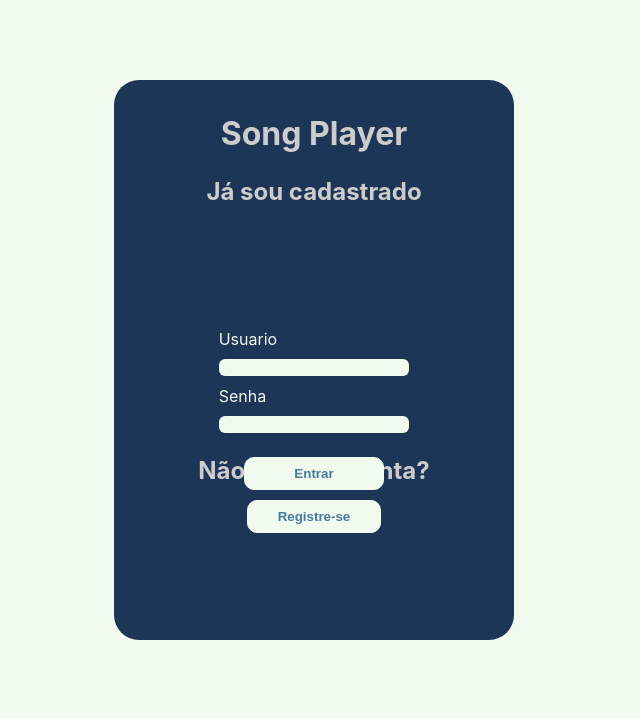
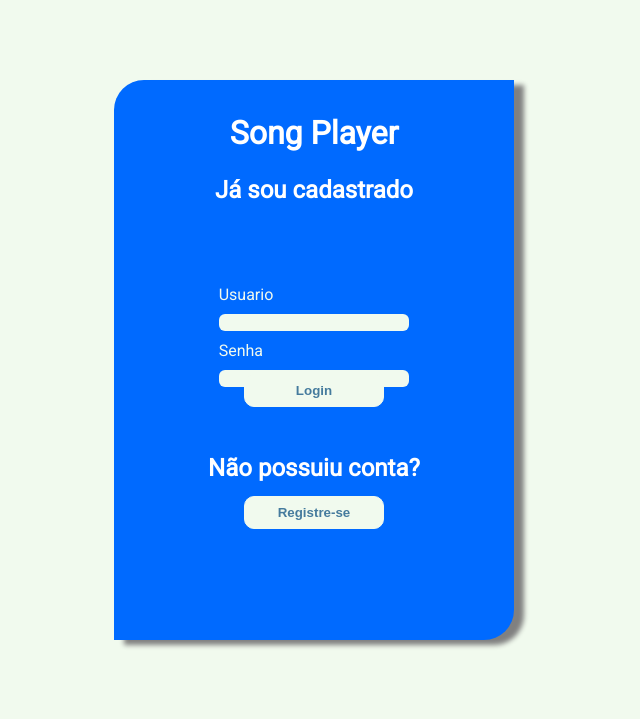
Before and after one commit to DiegoAbenicio/Player, a PHP site: page / in a window 1280 px wide. Shown: the top 719 px of the page, without its empty margins (326-966 px from the left). Run offline with PHP 8.4, Linux system fonts and the light colour scheme.

Commit message:
Arruma detalhes

```diff
--- a/login/index.html
+++ b/login/index.html
@@ -22,8 +22,10 @@
                 <label for="password">Senha</label>
                 <input type="password" class="input" name="password">
 
-                <button onclick="javascript:login()">Entrar</button>
+
             </form>
+                <button onclick="login()" id="loginbutton">Login</button>
+
         </div>
         <div class="register-box">
             <h2 class="options"> Não possuiu conta?</h2>
--- a/login/index.js
+++ b/login/index.js
@@ -1,13 +1,14 @@
 function login(){
+
     var usuario = document.dados.userName.value
     var senha = document.dados.password.value
 
     if(usuario == "root" && senha == "root")
-        alert('Sucesso')
+        window.location.href = "../playerLand/playerLand.html"
     else
         alert('Você deve inserir as informações corretas')
 }
 
 function goToRegister(){
-    window.location.href = "anotherPages/registre.html"
+    window.location.href = "../register/register.html"
 }
--- a/login/style.css
+++ b/login/style.css
@@ -1,13 +1,16 @@
 :root {
-    --bigBox: #1D3557;
+    --bigBox: #006aff;
     --background: #F1FAEE;
     --buttonHover: #1D3557;
     --inputColor: #F1FAEE;
+    --title: white;
+    --buttoncolor: #457B9D;
+    --boxshadow: #003580;
 }
 
 body {
     background-color: var(--background);
-    font-family: Inter;
+    font-family: 'Roboto', sans-serif;
 }
 
 #box-login {
@@ -15,16 +18,17 @@ body {
     width: 25em;
     height: 35em;
     margin: 5em auto;
-    border-radius: 25px;
+    border-radius: 30px 0 30px 0;
     color: var(--inputColor);
     display: flex;
     flex-direction: column;
     align-items: center;
     text-align: center;
+    box-shadow: 10px 5px 5px gray;
 }
 
 .title {
-    color: #CCCCCC;
+    color: var(--title);
     padding: 30px;
     padding-bottom: 0;
     margin-bottom: 10px;
@@ -33,7 +37,7 @@ body {
 }
 
 .options {
-    color: #CCCCCC;
+    color: var(--title);
     padding: 0;
     margin-bottom: 4px;
     margin-top: 14px;
@@ -57,8 +61,8 @@ body {
     justify-content: space-evenly;
     align-items: baseline;
     height: 5%;
-    padding-top: 10%;
-    margin: 1em auto;
+    padding-top: 2%;
+    margin: 0.3em auto;
 }
 
 .input {
@@ -73,7 +77,7 @@ body {
 
 button {
     background-color: var(--inputColor);
-    color: #457B9D;
+    color: var(--buttoncolor);
     border: 1px solid var(--background);
     border-radius: 10px;
     margin: 28% auto;
@@ -89,10 +93,10 @@ button {
 button:hover {
     color: var(--bigBox);
     top: -2px;
-    box-shadow: 4px 3px 3px #666;
     -webkit-transform: scale(1.2);
     transform: scale(1.2);
     background-color: var(--inputColor);
+    box-shadow:4px 3px 3px var(--boxshadow);
 }
 
 .register-box {
@@ -102,5 +106,9 @@ button:hover {
 
 #register {
     margin: 5% auto;
-    width: 10em;
+    width: 140px;
 }
+
+#loginbutton{
+    margin-top: 20%;
+}
--- a/playerLand/playerLand.html
+++ b/playerLand/playerLand.html
@@ -6,6 +6,7 @@
     <meta http-equiv="X-UA-Compatible" content="IE=edge">
     <meta name="viewport" content="width=device-width, initial-scale=1.0">
     <link rel="stylesheet" href="landstyle.css">
+
     <title>Player land</title>
 </head>
 
@@ -31,7 +32,6 @@
             <img src="../midia/albunImages/Plastic_Beach.jpg" alt="" class="table">
             <a href="#">Plastic Beach</a>
         </li>
-
         <li class="table">
             <img src="../midia/albunImages/The_Fall.jpg" alt="" class="table">
             <a href="#">The Fall</a>
```
Also changed, not shown: register/register.html (+4 -4 lines), register/style.css (+19 -17 lines), playerLand/artistPage/artistPage.css (added), playerLand/artistPage/artistPage.html (added).
